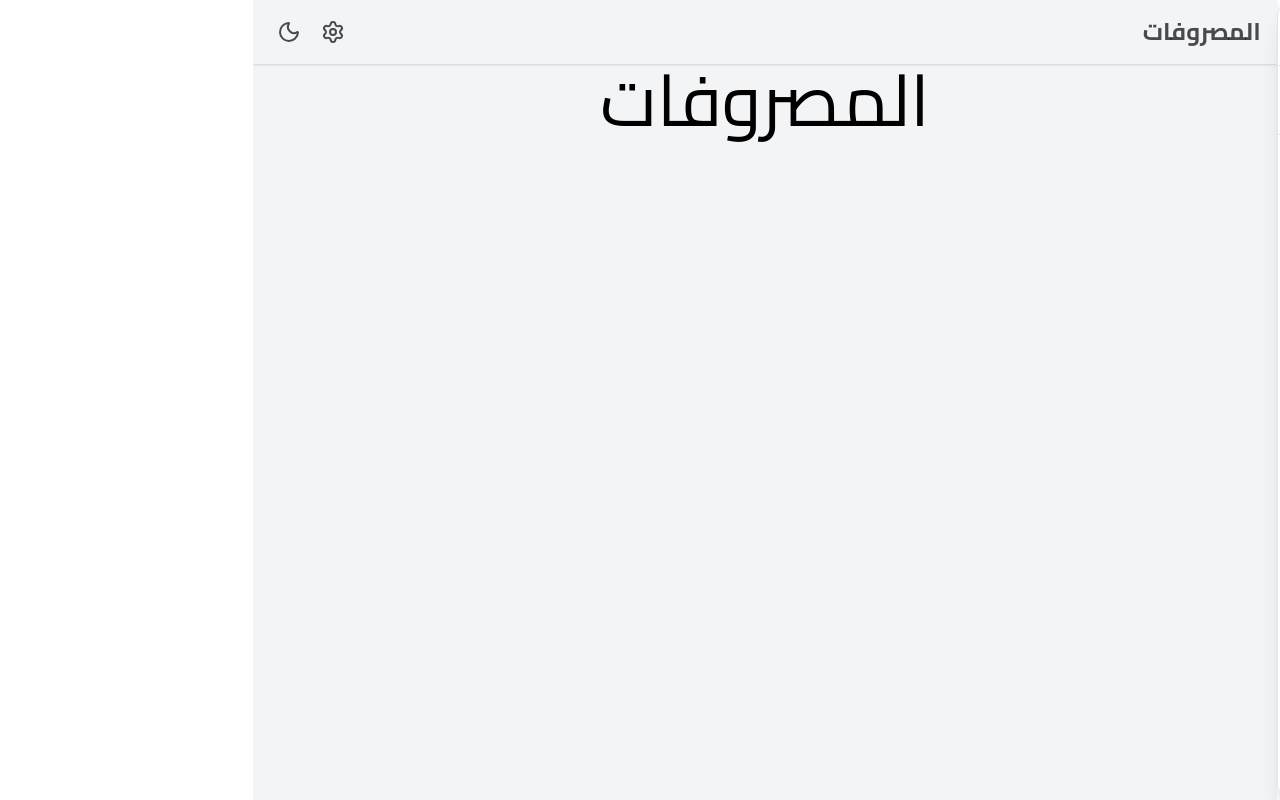
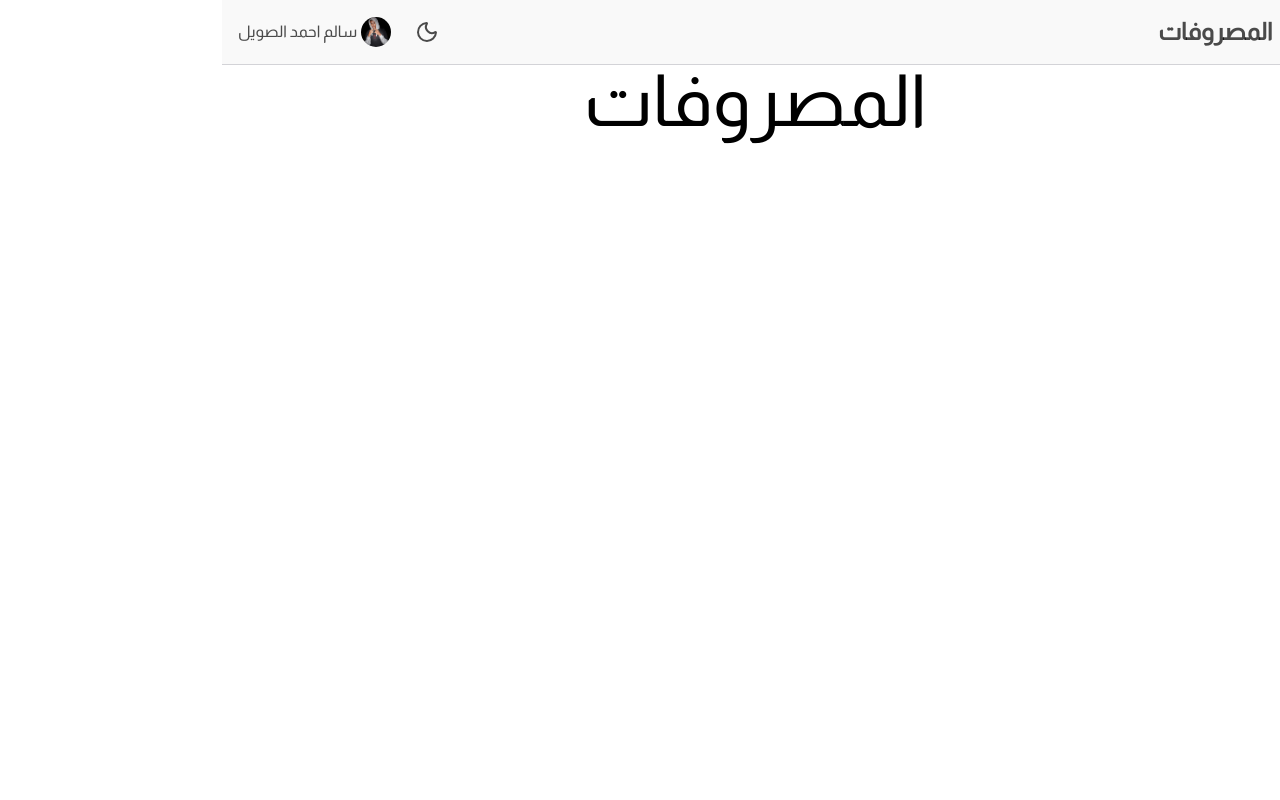
Before and after one commit to al9wel/alkhair, a Next.js app: page /expenses in a window 1280 px wide. Built offline with nearby package versions, Linux system fonts and the light colour scheme.

Commit message:
adding colors

```diff
--- a/app/(dashboard)/layout.tsx
+++ b/app/(dashboard)/layout.tsx
@@ -6,10 +6,10 @@ export default function DashboardLayout({ children, }: Readonly<{ children: Reac
     const { isDarkMode } = useUIStore();
 
     return (
-        <div className={`${isDarkMode ? "dark" : ""} min-h-screen flex relative text-gray-900 dark:bg-bg-dark1`}>
+        <div className={`${isDarkMode ? "dark" : ""} min-h-screen flex relative text-gray-900`}>
             {/* <aside className="w-64 z-40 absolute inset-0 md:relative  bg-blue-50 border-l border-gray-200" /> */}
             <Sidebar />
-            <main className="flex w-full flex-col bg-gray-100 dark:bg-bg-dark1">
+            <main className="flex w-full flex-col bg-bg-light2 dark:bg-bg-dark1">
                 <Navbar />
                 {children}
             </main>
--- /dev/null
+++ b/app/(dashboard)/settings/page.tsx
@@ -0,0 +1,8 @@
+const SalesPage = () => {
+    return (
+        <div className="flex justify-center items-center text-7xl text-black dark:text-white">
+            الاعدادت
+        </div>
+    )
+}
+export default SalesPage;
--- a/app/components/Navbar.tsx
+++ b/app/components/Navbar.tsx
@@ -1,12 +1,12 @@
 "use client";
 import { useUIStore } from "@/store/uiStore";
-import { Menu, Moon, Settings } from "lucide-react";
-import Link from "next/link";
+import { Menu, Moon, Sun } from "lucide-react";
 import { usePathname } from "next/navigation";
+import Image from "next/image";
 const getTitle = (pathname: string) => {
     switch (pathname) {
         case "/dashboard": {
-            return "لوحه التحكم";
+            return " الرئيسية";
         }
         case "/sales": {
             return "المبيعات";
@@ -14,33 +14,42 @@ const getTitle = (pathname: string) => {
         case "/expenses": {
             return "المصروفات";
         }
+        case "/settings": {
+            return "الاعدادت";
+        }
     }
 }
 const Navbar = () => {
-    const { toggleSidebar, toggleDarkMode } = useUIStore();
+    const { isDarkMode, toggleSidebar, toggleDarkMode } = useUIStore();
     const pathname = usePathname();
 
     return (
-        <nav className="flex items-center justify-between shadow-sm dark:shadow-white/20 bg-gray-100 dark:bg-bg-dark1 px-4 py-3 text-black/70 dark:text-white/90">
+        <nav className="flex items-center justify-between  bg-bg-light1 dark:bg-bg-dark2 px-4 py-3 text-black/70 dark:text-text-light1 border-b border-text-light2/50 dark:border-text-light2/25">
             <div className="flex items-center justify-center gap-4">
                 <button
                     onClick={toggleSidebar}
-                    className="h-min block md:hidden cursor-pointer w-min rounded p-2 hover:bg-gray-200 bg-gray-100 dark:bg-bg-dark4 hover:dark:bg-bg-dark3">
+                    className="h-min block md:hidden cursor-pointer w-min rounded p-2 hover:text-primary-light duration-150 ">
                     <Menu className="" />
                 </button>
                 <h1 className="text-xl md:text-2xl font-extrabold ">{getTitle(pathname)}</h1>
             </div>
-            <div className="flex items-center justify-center gap-1">
-                <Link
-                    href={"/settings"}
-                    className="h-min w-min rounded p-2 bg-gray-100 hover:bg-gray-200 hover:text-blue-500 duration-150 dark:bg-bg-dark4 hover:dark:bg-bg-dark3">
-                    <Settings className="size-6 cursor-pointer " />
-                </Link>
+            <div className="flex items-center justify-center gap-4">
                 <button
                     onClick={toggleDarkMode}
-                    className="h-min cursor-pointer w-min rounded p-2 bg-gray-100 hover:text-blue-500 duration-150 hover:bg-gray-200 dark:bg-bg-dark4 hover:dark:bg-bg-dark3">
-                    <Moon />
+                    className="h-min cursor-pointer w-min rounded p-2  hover:text-primary-light duration-150 ">
+                    {isDarkMode ? <Sun /> : <Moon />}
                 </button>
+                {/* user */}
+                <div className="flex items-center gap-1">
+                    <Image
+                        src={"/al9wel.jpeg"}
+                        alt="user avatar"
+                        width={30}
+                        height={30}
+                        className="rounded-full"
+                    />
+                    <p className="text-[16px] font-medium hidden sm:block">سالم احمد الصويل</p>
+                </div>
             </div>
         </nav>
     )
--- a/app/components/Sidebar.tsx
+++ b/app/components/Sidebar.tsx
@@ -1,12 +1,13 @@
 "use client";
 import { useUIStore } from "@/store/uiStore";
-import { BadgeCheck, Home, X } from "lucide-react";
+import { BadgeCheck, Home, LogOut, Settings, X } from "lucide-react";
 import Image from "next/image";
 import Link from "next/link";
 import { usePathname } from "next/navigation";
+import logo from "@/public/logo.png";
 const links = [
     {
-        name: "لوحه التحكم",
+        name: " الرئيسية",
         href: "/dashboard",
         active: "dashboard",
         icon: <Home />
@@ -24,57 +25,33 @@ const links = [
         icon: <Home />
     }
 ]
+
 const Sidebar = () => {
     const { isSidebarOpen, toggleSidebar } = useUIStore();
     const pathname = usePathname();
     console.log(pathname);
     return (
-        <aside className={`${isSidebarOpen ? "translate-x-80" : "translate-x-0"} fixed md:relative md:translate-x-0 flex flex-col min-h-full justify-between shadow-xl transition-all duration-300 z-40 overflow-y-auto bg-white dark:bg-bg-dark2 dark:text-white/90 w-64 md:w-80 rounded-l-2xl border border-black/10 dark:border-white/10  `}>
-            <div className="flex h-full flex-col justify-start">
-                {/* logo */}
-                <div className="z-50 min-h-[56px] w-full flex items-center justify-between  px-3 ">
-                    {/* <h1 className="text-xl font-bold bg-gradient-to-l from-blue-400 to-blue-800 px-2 py-1 rounded-md text-white">
-                        نظام الخير
-                    </h1> */}
-                    <div className="flex justify-center items-center gap-2">
-                        {/* logoo */}
-                        {/* <div className="w-8 h-8 bg-blue-500 rounded-full"></div> */}
-                        <h1 className="text-xl font-bold text-blue-500 dark:text-blue-500/90">
-                            مياه الخير الصحيه
+        <aside className={`${isSidebarOpen ? "translate-x-50" : "translate-x-0"} fixed md:relative md:translate-x-0 flex flex-col min-h-full justify-between transition-all duration-300 z-40 overflow-y-auto bg-bg-light1 dark:bg-bg-dark2 dark:text-white/90 w-50 md:w-64  border border-text-light2/50 dark:border-text-light2/25 `}>
+            <div className="w-full min-h-screen md:min-h-full flex flex-col justify-between ">
+                <div>
+                    <div className="z-50 min-h-[56px] w-full flex items-center justify-between px-3 md:py-3.5  ">
+                        <div className="flex justify-center items-center md:w-full">
+                            <Image src={logo} alt="logo" className=" w-9 md:w-9" />
+                            <h1 className="text-2xl md:text-3xl font-bold text-primary-light">
+                                الخير
                             </h1>
                         </div>
                         <button
-                        className="md:hidden cursor-pointer h-min w-min rounded p-1 bg-gray-100 hover:bg-gray-200 hover:text-blue-500 duration-150 dark:bg-bg-dark4 hover:dark:bg-bg-dark3"
+                            className="md:hidden text-text-light3 cursor-pointer h-min w-min rounded p-1 hover:text-primary-light duration-150"
                             onClick={toggleSidebar}>
                             <X />
                         </button>
                     </div>
-                {/* user */}
-                <div className="border-y mt-2 border-gray-200 dark:border-gray-700 py-2 px-4">
-                    <div className="flex items-center gap-4">
-                        <Image
-                            src={"/al9wel.jpeg"}
-                            alt="user avatar"
-                            width={40}
-                            height={40}
-                            className="rounded-full"
-                        />
-                        <div className="flex justify-start items-start flex-col">
-                            <div className="text-[16px] font-medium">سالم احمد الصويل</div>
-                            <div className="flex items-center text-sm gap-1 text-black/50 dark:text-white/50 mt-2">
-                                {/* <BadgeCheck size={20} className="text-green-500" /> */}
-                                <div className="size-2.5 bg-green-500 rounded-full"></div>
-                                <p className="">مدخل بيانات</p>
-                            </div>
-                        </div>
-                    </div>
-
-                </div>
-                {/* links */}
-                <ul className="flex flex-col gap-4 mt-4">
+                    <hr className="h-[1px] w-[80%] mx-auto border-0 bg-gradient-to-r from-transparent via-text-light2 dark:via-text-light2/50 to-transparent" />
+                    <ul className="flex flex-col gap-2 mt-4">
                         {links.map((link) => (
                             <li key={link.name} className="px-2">
-                            <Link href={link.href} className={`flex gap-2 p-2 ${pathname === link.href ? "bg-blue-500 dark:bg-blue-800 text-white/90 border-r-10 border-bg-dark1 dark:border-gray-300" : "bg-gray-100 dark:bg-bg-dark4 "} transition-all    duration-200  hover:dark:bg-blue-900 hover:bg-blue-600 hover:text-white/90 rounded-lg`}>
+                                <Link href={link.href} className={`flex gap-2 p-2 ${pathname === link.href ? "bg-primary-light text-white" : "text-text-light3"} transition-all    duration-200  hover:bg-primary-hover hover:text-white rounded-xl`}>
                                     {link.icon}
                                     <h2>{link.name}</h2>
                                 </Link>
@@ -82,6 +59,17 @@ const Sidebar = () => {
                         ))}
                     </ul>
                 </div>
+                <div className="px-2 pb-4">
+                    <Link href={"/settings"} className={`flex gap-2 p-2 ${pathname === "/settings" ? "bg-primary-light text-white" : "text-text-light3"} transition-all    duration-200  hover:bg-primary-hover hover:text-white rounded-xl`}>
+                        <Settings className="size-6 cursor-pointer " />
+                        <h2>الاعدادت</h2>
+                    </Link>
+                    <button className={`flex gap-2 w-full mt-2  p-2  transition-all cursor-pointer duration-200 text-text-light3  hover:bg-primary-hover hover:text-white rounded-lg`}>
+                        <LogOut className="size-6 cursor-pointer " />
+                        <h2>تسجيل الخروج</h2>
+                    </button>
+                </div>
+            </div>
         </aside>
     )
 }
--- a/app/globals.css
+++ b/app/globals.css
@@ -2,10 +2,17 @@
 @custom-variant dark (&:where(.dark, .dark *));
 
 @theme {
-    --color-bg-dark1: #0a0f14;
+    --color-bg-dark1: #0f171f;
     --color-bg-dark2: #0f1822;
     --color-bg-dark3: #191b1d;
     --color-bg-dark4: #201f1e;
     --color-bg-dark5: #0f1822;
     --color-bg-dark6: #0a0f14;
+    --color-bg-light1: #f9f9f9;
+    --color-bg-light2: #ffffff;
+    --color-text-light1: #bbbcc1;
+    --color-text-light2: #aeadb6;
+    --color-text-light3: #87868e;
+    --color-primary-light: #5ca4e5;
+    --color-primary-hover: #4f8bc1;
 }
--- a/app/layout.tsx
+++ b/app/layout.tsx
@@ -1,10 +1,10 @@
 import type { Metadata } from "next";
-import { Cairo } from "next/font/google";
+import { Almarai } from "next/font/google";
 import "./globals.css";
 
-const cairo = Cairo({
+const cairo = Almarai({
   subsets: ["arabic"],
-  weight: ["400", "700", "600"],
+  weight: ["400"],
 });
 
 export const metadata: Metadata = {
```
Also changed, not shown: public/logo.png (added). Lines whose indentation alone changed are shown as unchanged.
